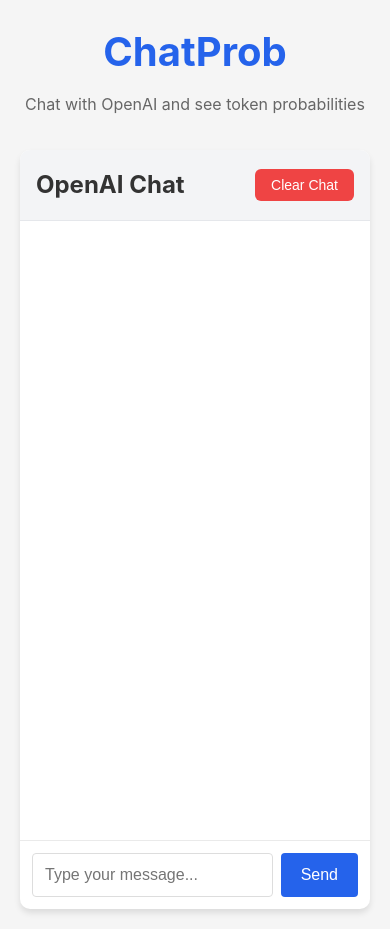
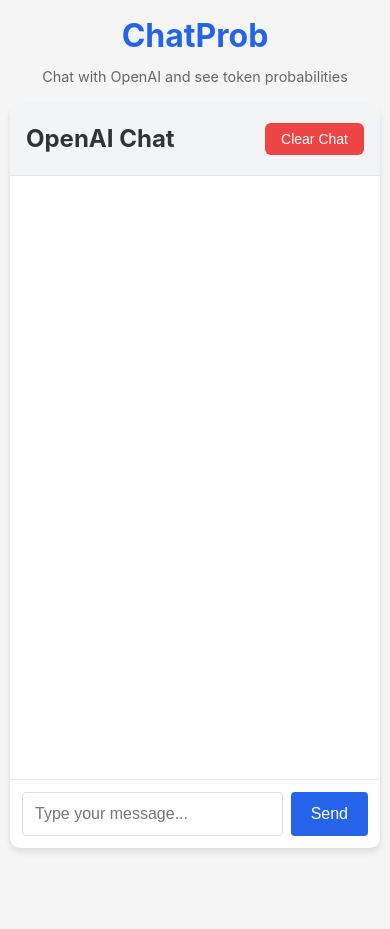
Before and after one commit to rdtiv/chatprob, a Next.js app: page / in a window 390 px wide. After the commit the page ends 858 px from the top, so only its background shows below. Built offline with nearby package versions, Linux system fonts and the light colour scheme.

Commit message:
Improve responsive layout and flexbox styling for mobile and desktop views

```diff
--- a/styles/globals.css
+++ b/styles/globals.css
@@ -14,12 +14,19 @@
   line-height: 1.6;
   color: #333;
   background-color: #f5f5f5;
+  min-height: 100vh;
+  display: flex;
+  flex-direction: column;
 }
 
 main {
   max-width: 800px;
-  margin: 0 auto;
+  margin: auto;
   padding: 20px;
+  width: 100%;
+  flex: 1;
+  display: flex;
+  flex-direction: column;
 }
 
 .app-title {
@@ -42,7 +49,9 @@
   overflow: hidden;
   display: flex;
   flex-direction: column;
-  height: 80vh;
+  height: calc(100vh - 140px);
+  margin-top: auto;
+  margin-bottom: auto;
 }
 
 .chat-header {
@@ -290,8 +299,13 @@
 }
 
 @media (max-width: 768px) {
+  main {
+    padding: 10px;
+  }
+
   .chat-container {
-    height: 90vh;
+    height: calc(100vh - 100px);
+    margin: 0;
   }
 
   .message {
@@ -304,6 +318,16 @@
   }
 
   .message-input {
-    font-size: 16px; /* Prevents zoom on focus in iOS */
+    font-size: 16px;
+  }
+
+  .app-title {
+    font-size: 2rem;
+    margin-bottom: 0.25rem;
+  }
+
+  .app-subtitle {
+    font-size: 0.9rem;
+    margin-bottom: 1rem;
   }
 }
```
